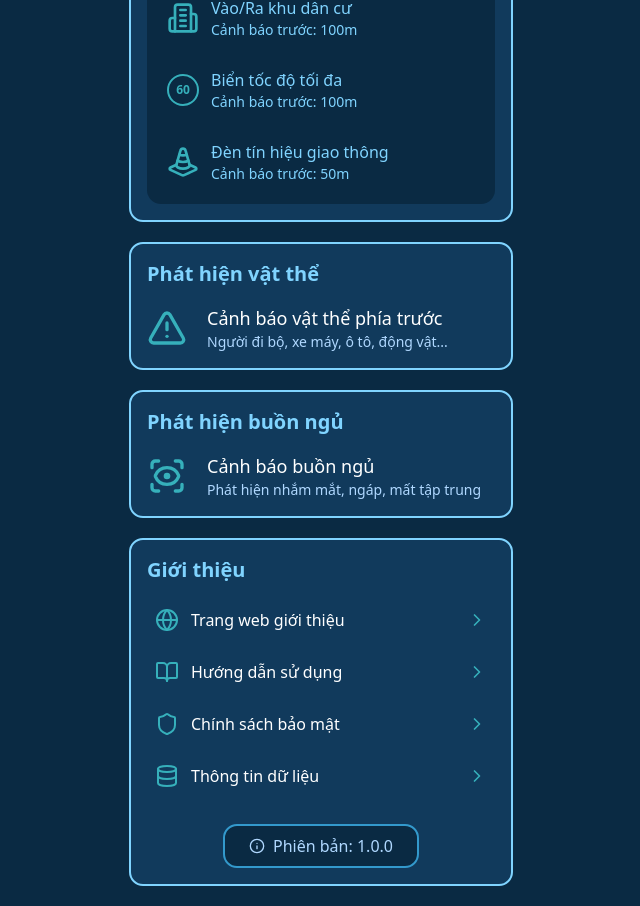
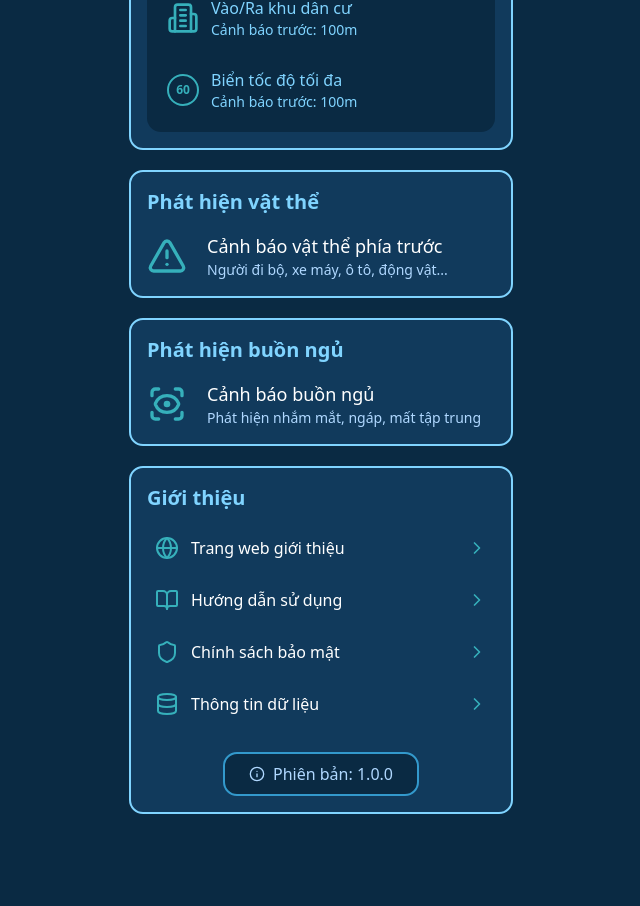
Before and after one commit to Zenok4/ADAS, a Next.js app: page / in a window 1280 px wide. Shown: the part 1170-2076 px from the top of the page, without its empty margins (319-959 px from the left). After the commit the page ends 2004 px from the top, so only its background shows below. Built offline with nearby package versions, Linux system fonts and the light colour scheme.

Commit message:
delete traffic light

```diff
--- a/src/app/(main)/page.tsx
+++ b/src/app/(main)/page.tsx
@@ -195,18 +195,6 @@ const HomePage = () => {
                       <p className="text-[#80d4ff] text-sm">Cảnh báo trước: 100m</p>
                     </div>
                   </div>
-
-                  {/* Đèn tín hiệu giao thông */}
-                  <div
-                    onClick={() => router.push("/sign-light")}
-                    className="flex items-center gap-3 p-2 hover:bg-[#1a4060] rounded-lg transition-colors cursor-pointer"
-                  >
-                    <TrafficCone className="h-8 w-8 text-[#36B0BB]" />
-                    <div className="flex flex-col">
-                      <p className="text-[#80d4ff] font-medium">Đèn tín hiệu giao thông</p>
-                      <p className="text-[#80d4ff] text-sm">Cảnh báo trước: 50m</p>
-                    </div>
-                  </div>
                 </div>
               )}
 
```
